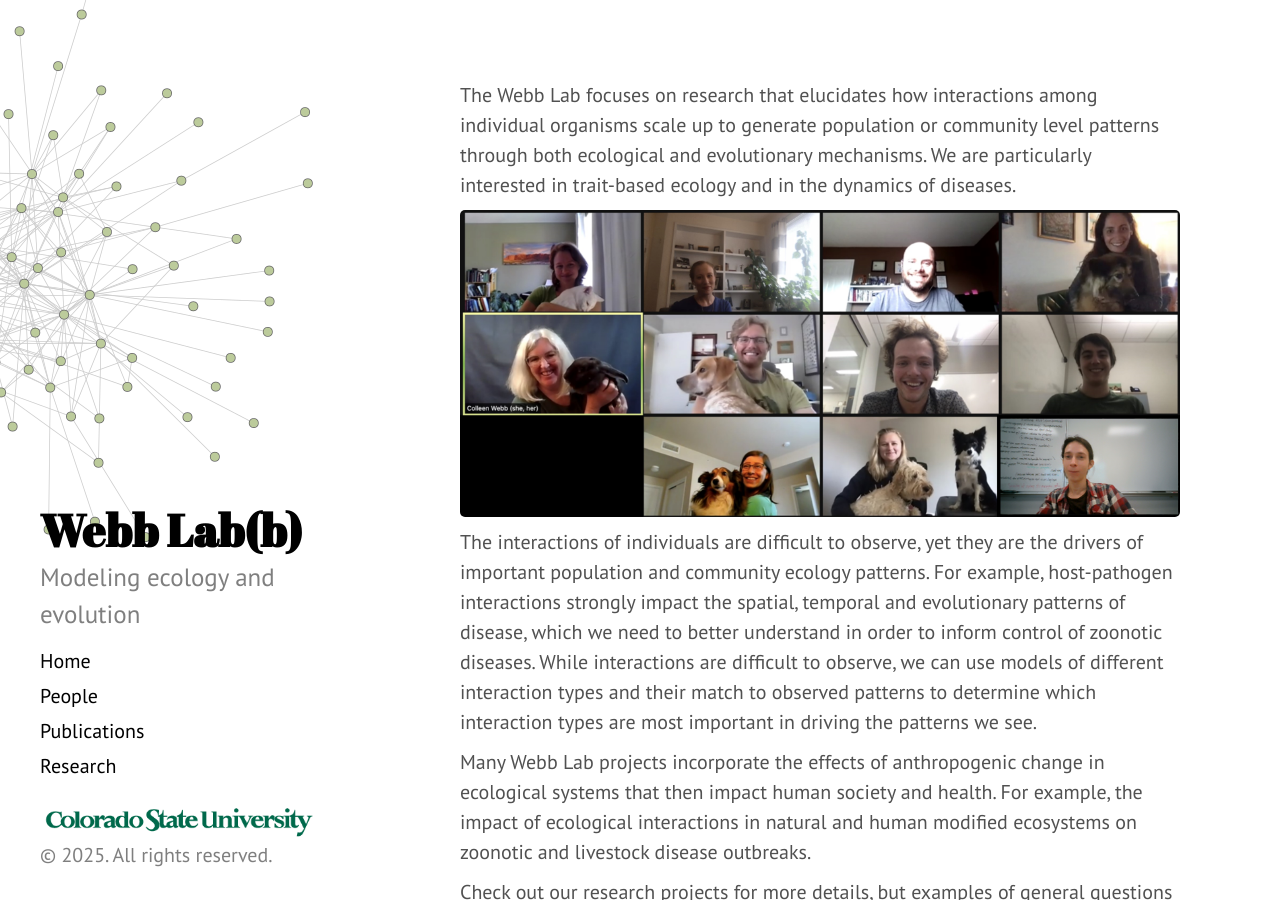
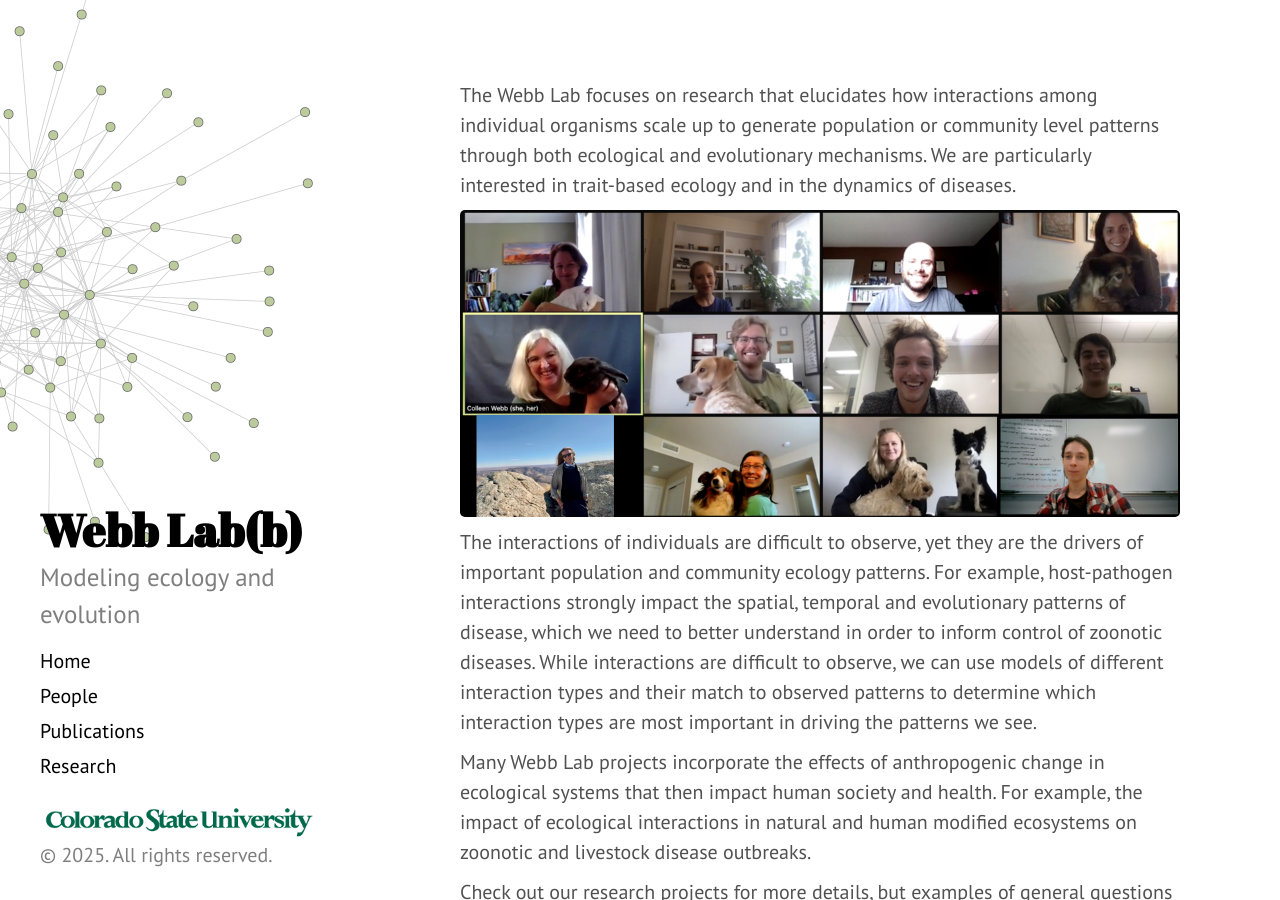
Before and after one commit to webblabb/webblabb.github.io, a Jekyll site: the page built from index.html, in a window 1280 px wide and 900 px high. Built offline with Jekyll 4.4.1, drawn with Linux system fonts in a browser that asks for light colours; the list of posts is cut into pages by our own code.

Commit message:
updated lab photo

```diff
--- a/about.md
+++ b/about.md
@@ -1,6 +1,6 @@
 The Webb Lab focuses on research that elucidates how interactions among individual organisms scale up to generate population or community level patterns through both ecological and evolutionary mechanisms.  We are particularly interested in trait-based ecology and in the dynamics of diseases.
 
-![lab photo](assets/WebbLab2024.png)
+![lab photo](assets/WebbLab2025.png)
 
 The interactions of individuals are difficult to observe, yet they are the drivers of important population and community ecology patterns.  For example, host-pathogen interactions strongly impact the spatial, temporal and evolutionary patterns of disease, which we need to better understand in order to inform control of zoonotic diseases.  While interactions are difficult to observe, we can use models of different interaction types and their match to observed patterns to determine which interaction types are most important in driving the patterns we see.
 
```
